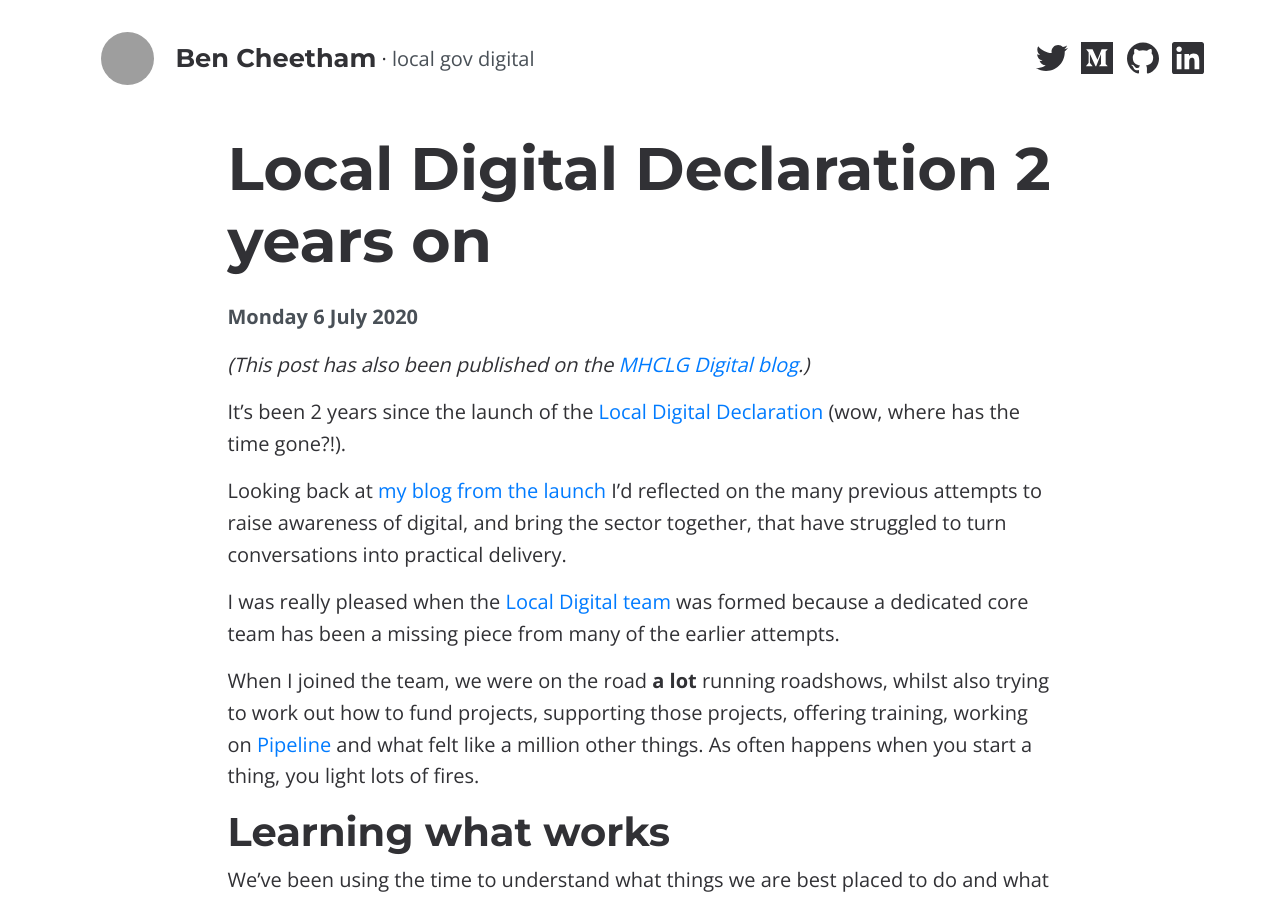
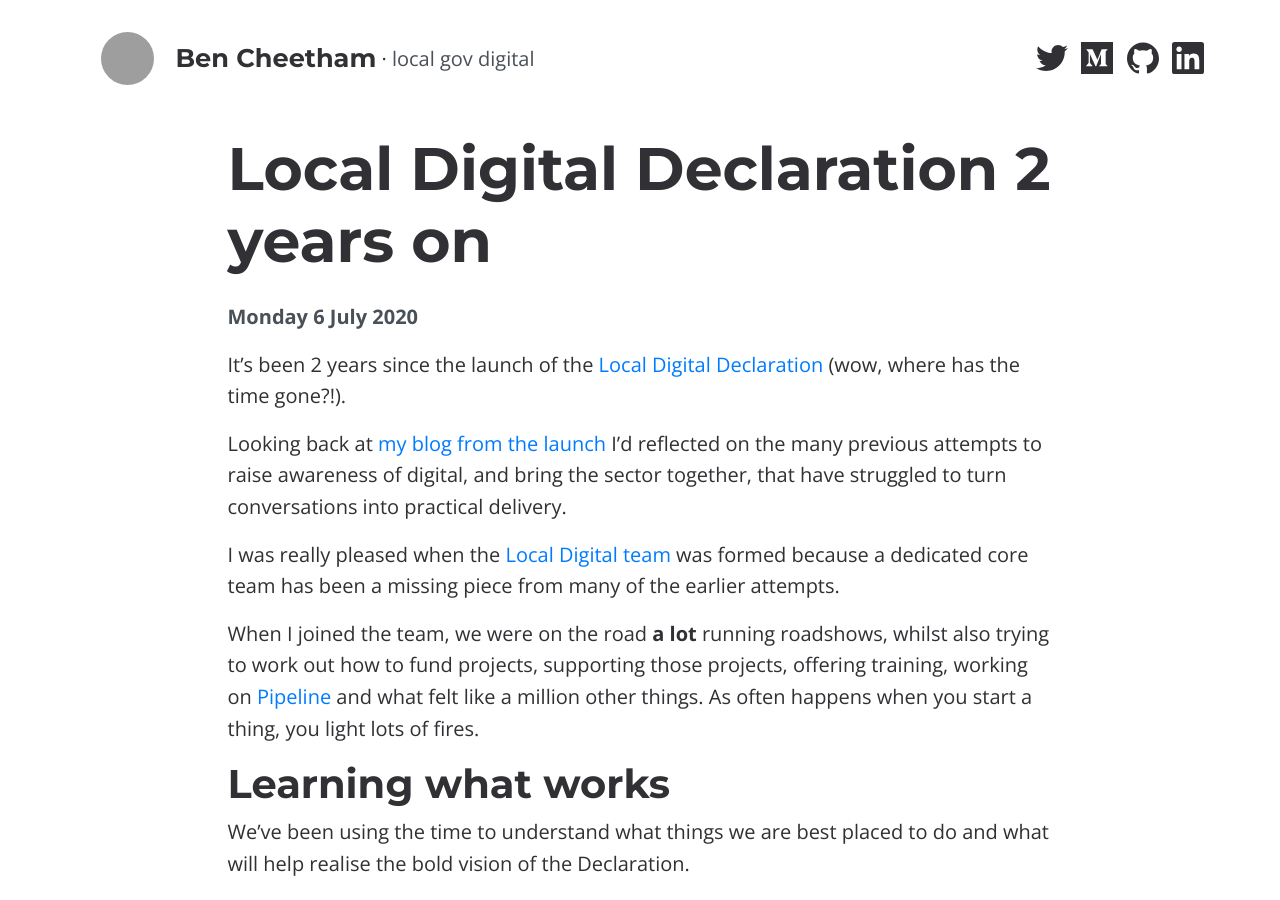
Before and after one commit to BforBen/bforben.github.io, a Jekyll site: the page built from _posts/2020-07-06-local-digital-declaration-2-years-on.md, in a window 1280 px wide and 900 px high. Built offline with Jekyll 4.4.1, drawn with Linux system fonts in a browser that asks for light colours; comment, search, counter and statistics services are not loaded; grey boxes are pictures that could not be loaded.

Commit message:
Update post layout

```diff
--- a/_layouts/post.html
+++ b/_layouts/post.html
@@ -9,6 +9,11 @@
       <time datetime="{{ page.date | date_to_xmlschema }}">{{ page.date | date: "%A %-d %B %Y" }}</time>
     </p>
   </header>
+  {% if page.also_published_at_url %}
+  <div class="alert alert-secondary" role="alert">
+    <p>This post has also been published on the <a href="{{ page.also_published_at_url }}">{{ page.also_published_at_title }}</a>.</p>
+  </div>
+  {% endif %}
 {{ content }}
 
 <div class="comments-container"><div id="disqus_thread"></div></div>
--- a/_posts/2020-07-06-local-digital-declaration-2-years-on.md
+++ b/_posts/2020-07-06-local-digital-declaration-2-years-on.md
@@ -4,8 +4,6 @@
 categories:
 - local gov
 ---
-
-_(This post has also been published on the [MHCLG Digital blog](https://mhclgdigital.blog.gov.uk/2020/07/06/celebrating-two-years-of-the-local-digital-declaration/).)_
 
 It's been 2 years since the launch of the [Local Digital Declaration](https://www.localdigital.gov.uk/declaration/) (wow, where has the time gone?!).
 
```
